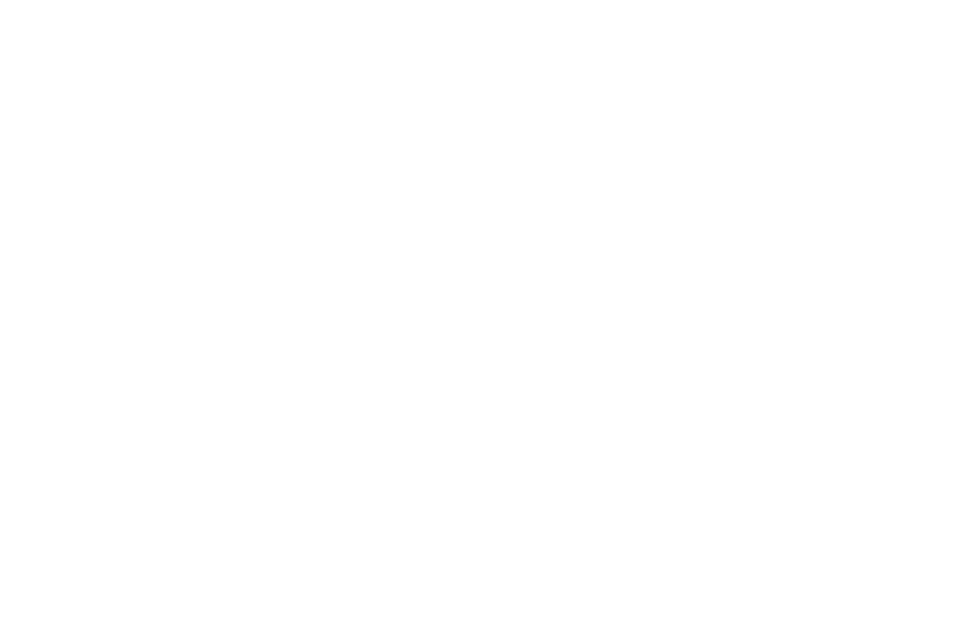
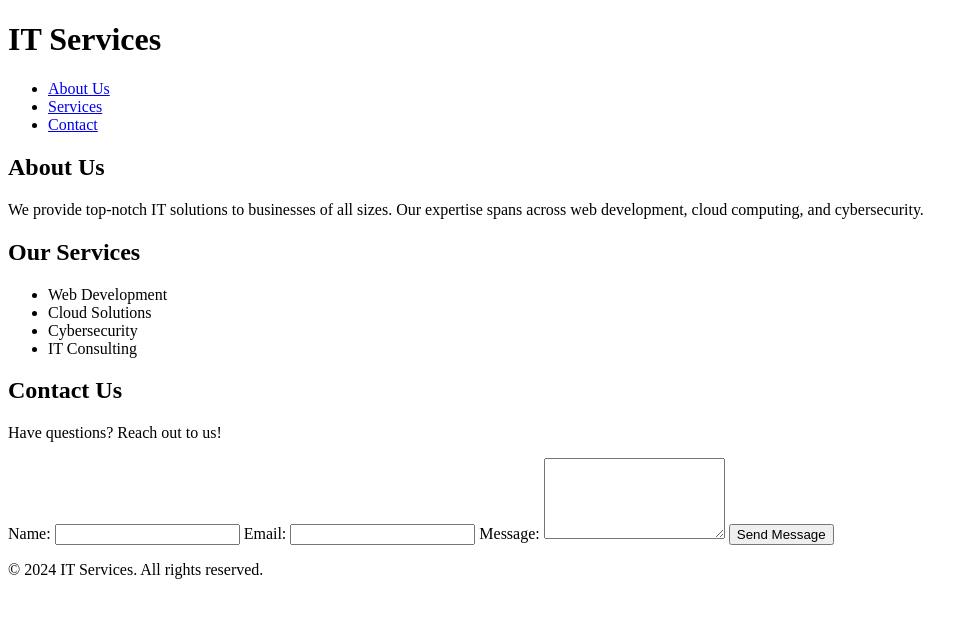
Before and after one commit to bhagwan6629/IT-Services-webpage, a plain HTML site: page index.html in a window 1280 px wide. Shown: the whole page, without its empty margins (0-978 px from the left). Drawn offline with Linux system fonts and the light colour scheme.

Commit message:
Add a Some Extra code in html and css files

```diff
--- a/index.html
+++ b/index.html
@@ -1,11 +1,72 @@
 <!DOCTYPE html>
 <html lang="en">
 <head>
-    <meta charset="UTF-8">
-    <meta name="viewport" content="width=device-width, initial-scale=1.0">
-    <title>Document</title>
+  <meta charset="UTF-8">
+  <meta name="viewport" content="width=device-width, initial-scale=1.0">
+  <title>IT Services</title>
+  <link rel="stylesheet" href="styles.css">
 </head>
 <body>
+  <!-- Header -->
+  <header>
+    <div class="container">
+      <h1>IT Services</h1>
+      <nav>
+        <ul>
+          <li><a href="#about">About Us</a></li>
+          <li><a href="#services">Services</a></li>
+          <li><a href="#contact">Contact</a></li>
+        </ul>
+      </nav>
+    </div>
+  </header>
 
+  <!-- About Us Section -->
+  <section id="about">
+    <div class="container">
+      <h2>About Us</h2>
+      <p>We provide top-notch IT solutions to businesses of all sizes. Our expertise spans across web development, cloud computing, and cybersecurity.</p>
+    </div>
+  </section>
+
+  <!-- Services Section -->
+  <section id="services">
+    <div class="container">
+      <h2>Our Services</h2>
+      <ul>
+        <li>Web Development</li>
+        <li>Cloud Solutions</li>
+        <li>Cybersecurity</li>
+        <li>IT Consulting</li>
+      </ul>
+    </div>
+  </section>
+
+  <!-- Contact Section -->
+  <section id="contact">
+    <div class="container">
+      <h2>Contact Us</h2>
+      <p>Have questions? Reach out to us!</p>
+      <form>
+        <label for="name">Name:</label>
+        <input type="text" id="name" name="name" required>
+
+        <label for="email">Email:</label>
+        <input type="email" id="email" name="email" required>
+
+        <label for="message">Message:</label>
+        <textarea id="message" name="message" rows="5" required></textarea>
+
+        <button type="submit">Send Message</button>
+      </form>
+    </div>
+  </section>
+
+  <!-- Footer -->
+  <footer>
+    <div class="container">
+      <p>&copy; 2024 IT Services. All rights reserved.</p>
+    </div>
+  </footer>
 </body>
 </html>
--- /dev/null
+++ b/style.css
@@ -0,0 +1,103 @@
+/* General Styles */
+body {
+    font-family: Arial, sans-serif;
+    margin: 0;
+    padding: 0;
+    line-height: 1.6;
+  }
+
+  .container {
+    width: 90%;
+    max-width: 1200px;
+    margin: 0 auto;
+  }
+
+  /* Header Styles */
+  header {
+    background-color: #333;
+    color: #fff;
+    padding: 1rem 0;
+  }
+
+  header h1 {
+    margin: 0;
+  }
+
+  header nav ul {
+    list-style: none;
+    padding: 0;
+    display: flex;
+    justify-content: center;
+  }
+
+  header nav ul li {
+    margin: 0 15px;
+  }
+
+  header nav ul li a {
+    color: #fff;
+    text-decoration: none;
+  }
+
+  header nav ul li a:hover {
+    text-decoration: underline;
+  }
+
+  /* Section Styles */
+  section {
+    padding: 2rem 0;
+  }
+
+  section h2 {
+    text-align: center;
+    margin-bottom: 1rem;
+  }
+
+  #about, #services, #contact {
+    background: #f4f4f4;
+    margin: 1rem 0;
+    border-radius: 5px;
+    padding: 1.5rem;
+  }
+
+  #services ul {
+    list-style-type: square;
+    padding-left: 1.5rem;
+  }
+
+  #contact form {
+    display: flex;
+    flex-direction: column;
+  }
+
+  #contact form label {
+    margin-bottom: 0.5rem;
+  }
+
+  #contact form input, #contact form textarea {
+    margin-bottom: 1rem;
+    padding: 0.5rem;
+    border: 1px solid #ccc;
+    border-radius: 5px;
+  }
+
+  #contact form button {
+    background: #333;
+    color: #fff;
+    border: none;
+    padding: 0.5rem 1rem;
+    cursor: pointer;
+    border-radius: 5px;
+  }
+
+  #contact form button:hover {
+    background: #555;
+  }
+
+  /* Footer Styles */
+  footer {
+    text-align: center;
+    padding: 1rem 0;
+    background: #333;
+    color: #fff;
+  }
```
